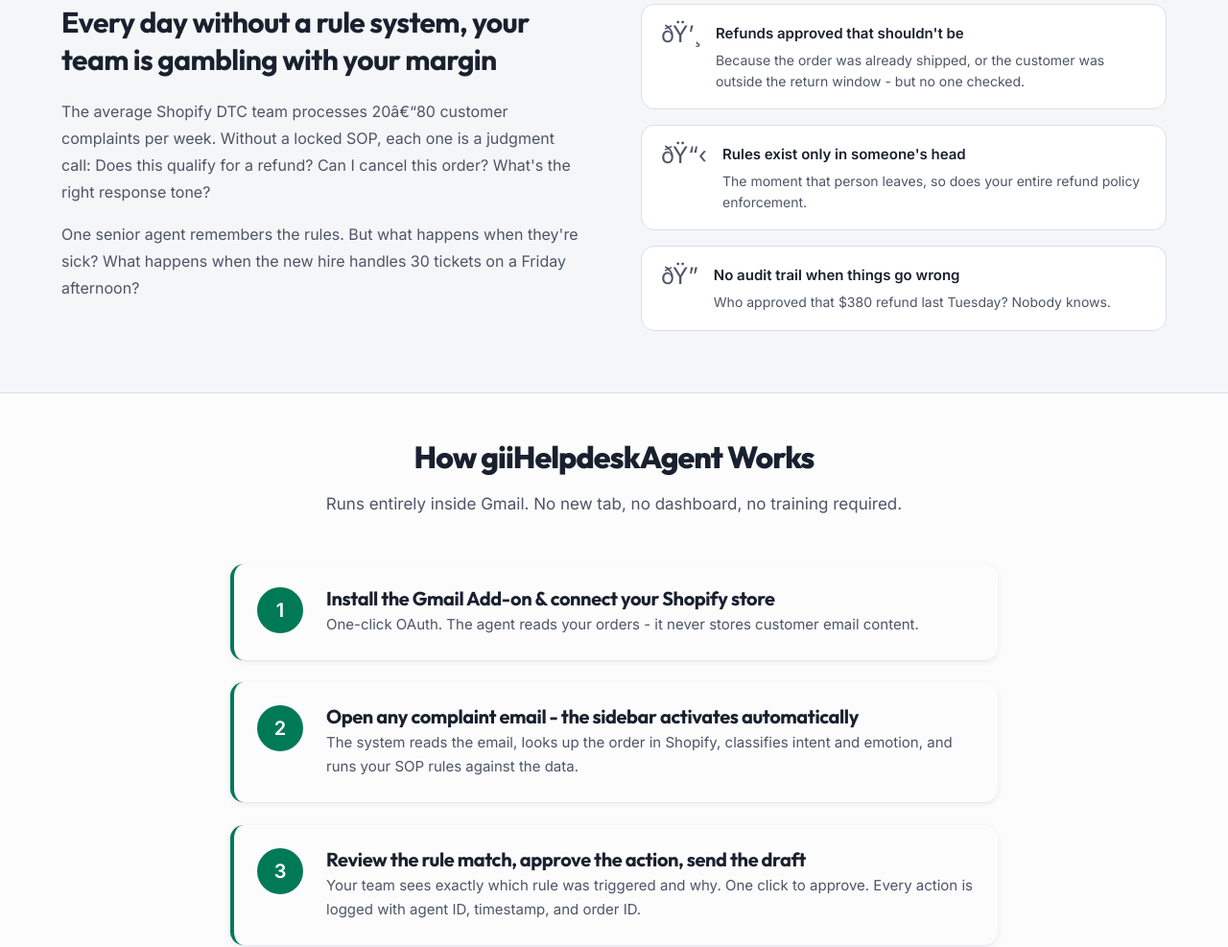
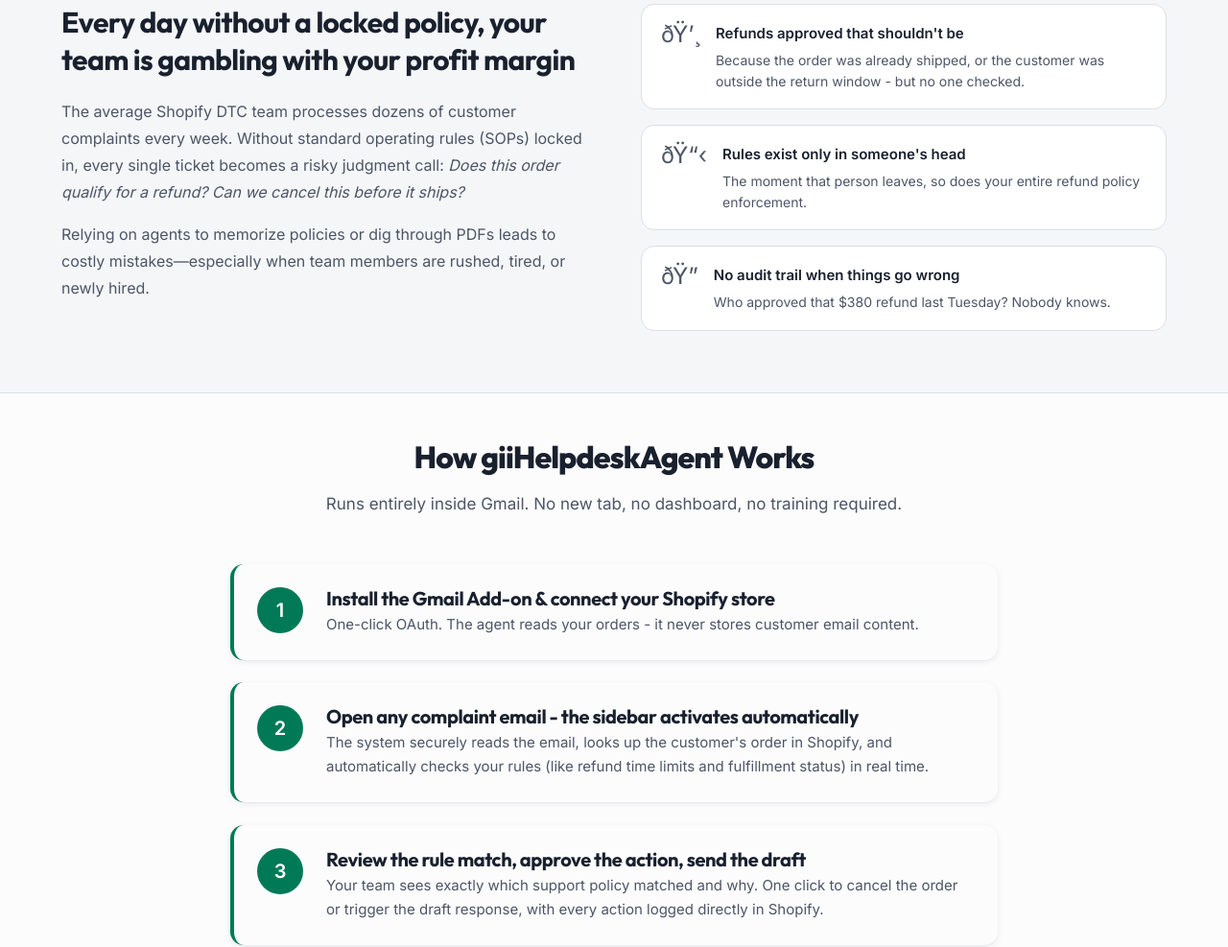
Before and after one commit to blacksuki/gii-cshelpdesk-landing, a website: page index.html in a window 1280 px wide. Shown: the part 1047-2034 px from the top of the page at 96% size. Drawn offline with Linux system fonts and the light colour scheme.

Commit message:
chore: refine landing page copywriting to lower SOP entry barrier and strengthen merchant pains

```diff
--- a/index.html
+++ b/index.html
@@ -249,16 +249,13 @@
     <div class="section__inner pain-section__inner">
       <div class="pain-section__copy">
         <h2 id="pain-title" class="pain-section__title">
-          Every day without a rule system, your team is gambling with your margin
+          Every day without a locked policy, your team is gambling with your profit margin
         </h2>
         <p class="pain-section__body">
-          The average Shopify DTC team processes 20â€“80 customer complaints per week. Without a locked SOP,
-          each one is a judgment call: Does this qualify for a refund? Can I cancel this order?
-          What's the right response tone?
+          The average Shopify DTC team processes dozens of customer complaints every week. Without standard operating rules (SOPs) locked in, every single ticket becomes a risky judgment call: <em>Does this order qualify for a refund? Can we cancel this before it ships?</em>
         </p>
         <p class="pain-section__body">
-          One senior agent remembers the rules. But what happens when they're sick?
-          What happens when the new hire handles 30 tickets on a Friday afternoon?
+          Relying on agents to memorize policies or dig through PDFs leads to costly mistakes—especially when team members are rushed, tired, or newly hired.
         </p>
       </div>
       <div class="pain-section__list">
@@ -308,14 +305,14 @@
           <div class="step-number">2</div>
           <div class="step-content">
             <h3 class="step-title">Open any complaint email  -  the sidebar activates automatically</h3>
-            <p class="step-desc">The system reads the email, looks up the order in Shopify, classifies intent and emotion, and runs your SOP rules against the data.</p>
+            <p class="step-desc">The system securely reads the email, looks up the customer's order in Shopify, and automatically checks your rules (like refund time limits and fulfillment status) in real time.</p>
           </div>
         </div>
         <div class="step-item">
           <div class="step-number">3</div>
           <div class="step-content">
             <h3 class="step-title">Review the rule match, approve the action, send the draft</h3>
-            <p class="step-desc">Your team sees exactly which rule was triggered and why. One click to approve. Every action is logged with agent ID, timestamp, and order ID.</p>
+            <p class="step-desc">Your team sees exactly which support policy matched and why. One click to cancel the order or trigger the draft response, with every action logged directly in Shopify.</p>
           </div>
         </div>
       </div>
```
